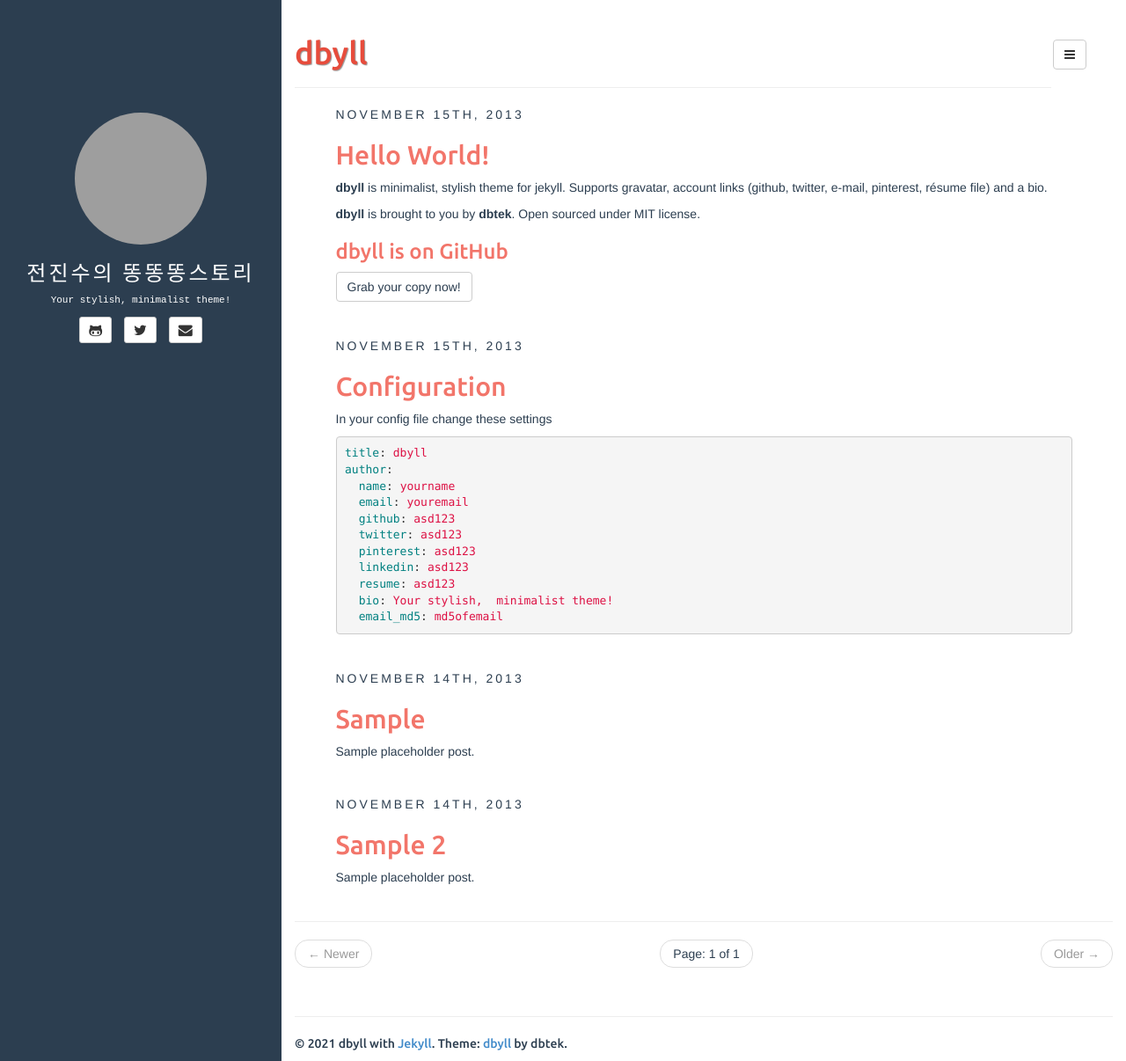
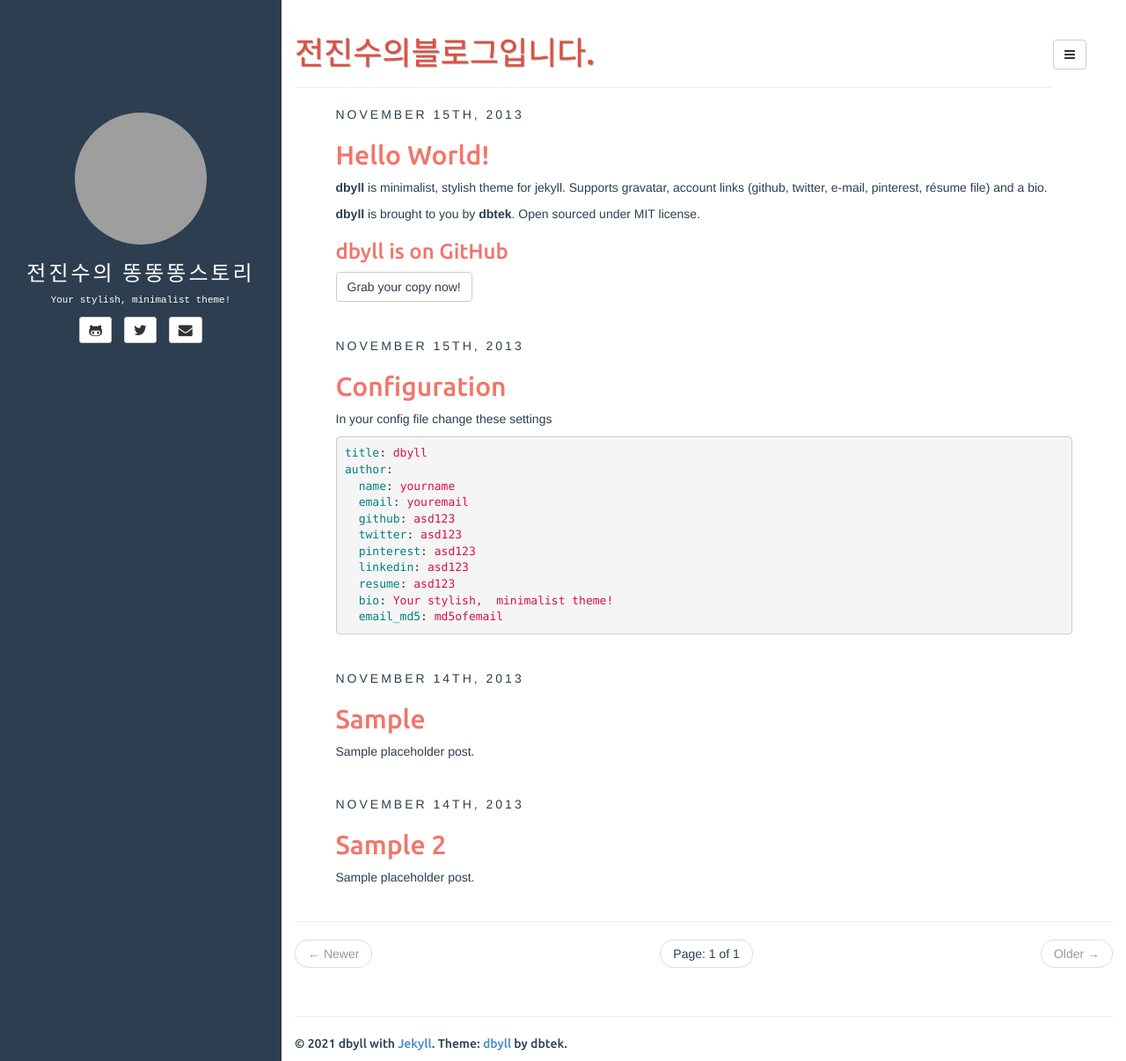
Before and after one commit to Jeonjsu/Jeonjsu.github.io, a Jekyll site: the page built from index.html, in a window 1280 px wide and 1206 px high. Shown: the whole window at 88% size. Built offline with Jekyll 4.4.1, drawn with Linux system fonts in a browser that asks for light colours; the list of posts is cut into pages by our own code; grey boxes are pictures that could not be loaded.

Commit message:
Update _config.yml

```diff
--- a/_config.yml
+++ b/_config.yml
@@ -14,7 +14,7 @@ defaults:
     scope:
       path: "" # empty string for all files
     values:
-      title: dbyll
+      title: 전진수의블로그입니다.
 
 description: Stylish Jekyll Theme
 author:
```
